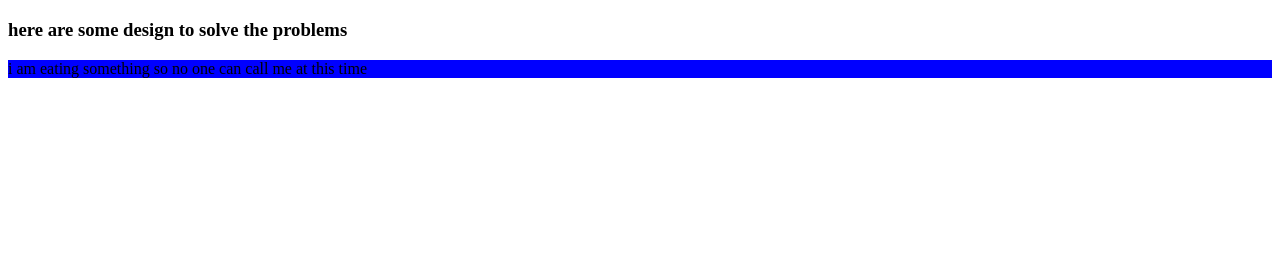
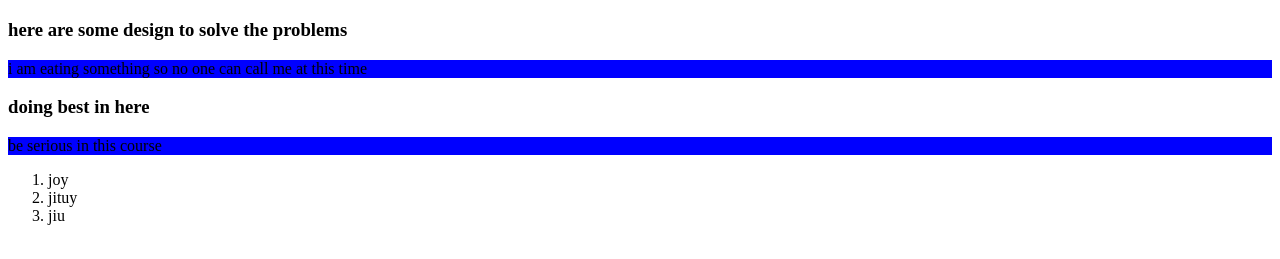
Before and after one commit to Joy-Isalm11/Joys-repo, a plain HTML site: page index.html in a window 1280 px wide. Shown: the part 61-320 px from the top of the page. Drawn offline with Linux system fonts and the light colour scheme.

Commit message:
new added commit

```diff
--- a/index.html
+++ b/index.html
@@ -11,5 +11,12 @@
     <h1>welcome to the new git code</h1>
     <h3>here are some design to solve the problems</h3>
     <p>i am eating something so no one can call me at this time</p>
+    <h3>doing best in here</h3>
+    <p>be serious in this course</p>
+    <ol>
+        <li>joy</li>
+        <li>jituy</li>
+        <li>jiu</li>
+    </ol>
 </body>
 </html>
```
